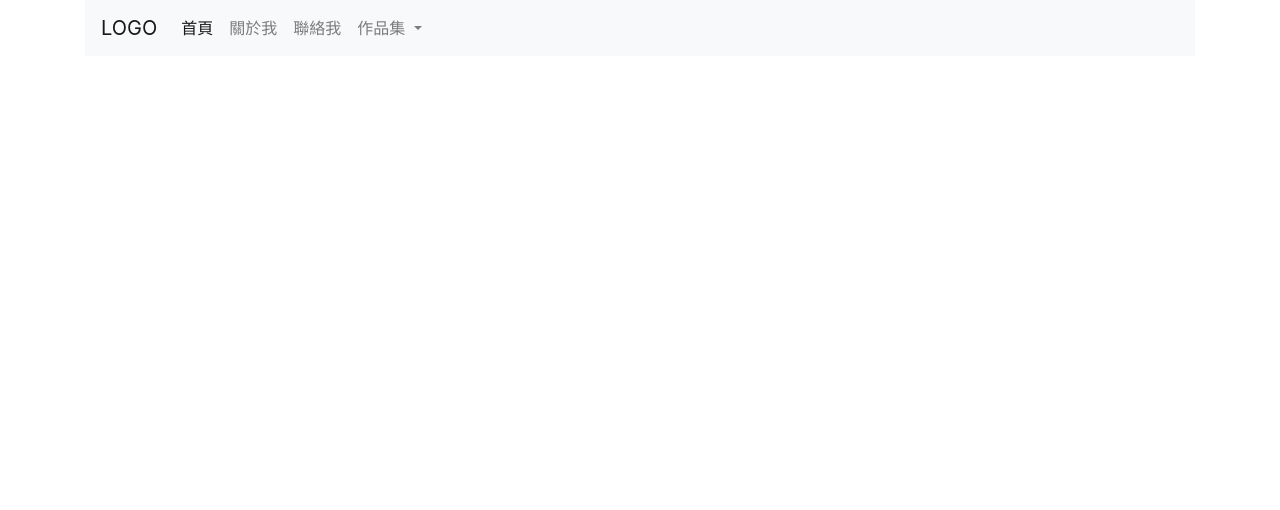
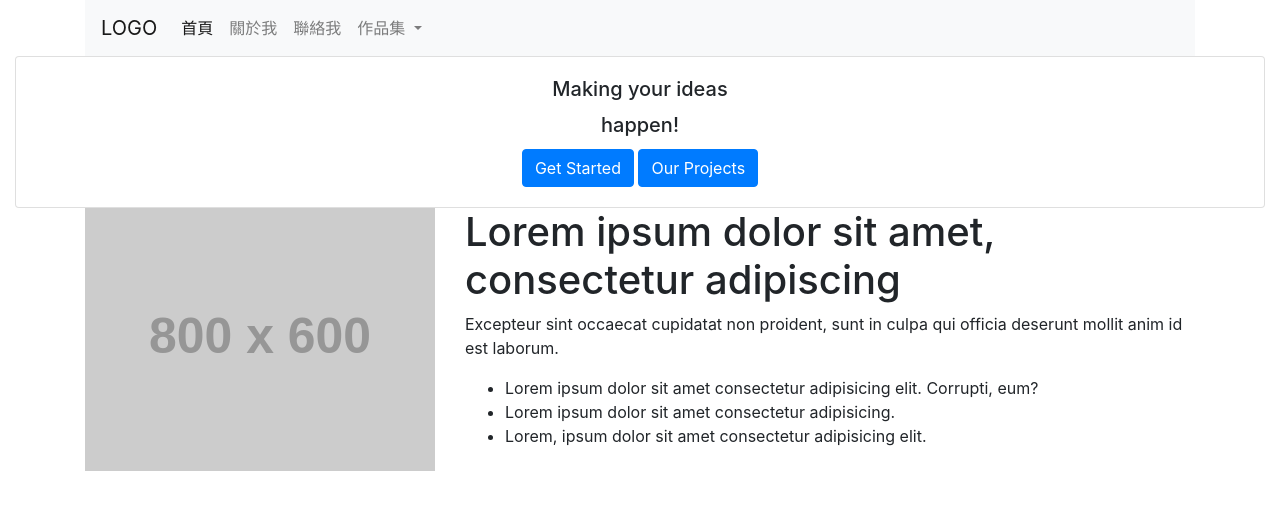
Before and after one commit to KID421/BootstrapWeb, a plain HTML site: page index.html in a window 1280 px wide. Drawn offline with nearby package versions, Linux system fonts and the light colour scheme; placeholder pictures from the web are drawn by us.

Commit message:
加入滿版區塊、內容 - 圖片與內文

```diff
--- a/index.html
+++ b/index.html
@@ -1,20 +1,24 @@
 <!doctype html>
 <html lang="zh">
+
 <head>
     <!-- Required meta tags -->
     <meta charset="utf-8">
     <meta name="viewport" content="width=device-width, initial-scale=1, shrink-to-fit=no">
 
     <!-- Bootstrap CSS -->
-    <link rel="stylesheet" href="https://stackpath.bootstrapcdn.com/bootstrap/4.3.1/css/bootstrap.min.css" integrity="sha384-ggOyR0iXCbMQv3Xipma34MD+dH/1fQ784/j6cY/iJTQUOhcWr7x9JvoRxT2MZw1T" crossorigin="anonymous">
+    <link rel="stylesheet" href="https://stackpath.bootstrapcdn.com/bootstrap/4.3.1/css/bootstrap.min.css"
+        integrity="sha384-ggOyR0iXCbMQv3Xipma34MD+dH/1fQ784/j6cY/iJTQUOhcWr7x9JvoRxT2MZw1T" crossorigin="anonymous">
 
     <title>Bootstrap Web</title>
 </head>
+
 <body>
     <div class="container">
         <nav class="navbar navbar-expand-lg navbar-light bg-light">
             <a class="navbar-brand" href="#">LOGO</a>
-            <button class="navbar-toggler" type="button" data-toggle="collapse" data-target="#navbarNavDropdown" aria-controls="navbarNavDropdown" aria-expanded="false" aria-label="Toggle navigation">
+            <button class="navbar-toggler" type="button" data-toggle="collapse" data-target="#navbarNavDropdown"
+                aria-controls="navbarNavDropdown" aria-expanded="false" aria-label="Toggle navigation">
                 <span class="navbar-toggler-icon"></span>
             </button>
             <div class="collapse navbar-collapse" id="navbarNavDropdown">
@@ -29,7 +33,8 @@
                         <a class="nav-link" href="#">聯絡我</a>
                     </li>
                     <li class="nav-item dropdown">
-                  <a class="nav-link dropdown-toggle" href="#" id="navbarDropdownMenuLink" role="button" data-toggle="dropdown" aria-haspopup="true" aria-expanded="false">
+                        <a class="nav-link dropdown-toggle" href="#" id="navbarDropdownMenuLink" role="button"
+                            data-toggle="dropdown" aria-haspopup="true" aria-expanded="false">
                             作品集
                         </a>
                         <div class="dropdown-menu" aria-labelledby="navbarDropdownMenuLink">
@@ -43,13 +48,45 @@
     </div>
 
     <div class="container-fluid">
+        <div class="card text-center">
+            <div class="card-body">
+                <h5 class="card-title">Making your ideas</h5>
+                <h5 class="card-title">happen!</h5>
+                <a href="#" class="btn btn-primary">Get Started</a>
+                <a href="#" class="btn btn-primary">Our Projects</a>
+            </div>
+        </div>
+    </div>
 
+    <div class="container">
+        <div class="row">
+            <div class="col-md-12 col-lg-4">
+                <img src="https://fakeimg.pl/800x600/666666/" class="img-fluid">
             </div>
+            <div class="col-md-12 col-lg-8">
+                <h1>Lorem ipsum dolor sit amet, consectetur adipiscing</h1>
+                <p>Excepteur sint occaecat cupidatat non proident, sunt in culpa qui officia deserunt mollit anim id est laborum.</p>
+                <ul>
+                    <li>Lorem ipsum dolor sit amet consectetur adipisicing elit. Corrupti, eum?</li>
+                    <li>Lorem ipsum dolor sit amet consectetur adipisicing.</li>
+                    <li>Lorem, ipsum dolor sit amet consectetur adipisicing elit.</li>
+                </ul>
+            </div>
+        </div>
+    </div>
+
 
     <!-- Optional JavaScript -->
     <!-- jQuery first, then Popper.js, then Bootstrap JS -->
-    <script src="https://code.jquery.com/jquery-3.3.1.slim.min.js" integrity="sha384-q8i/X+965DzO0rT7abK41JStQIAqVgRVzpbzo5smXKp4YfRvH+8abtTE1Pi6jizo" crossorigin="anonymous"></script>
-    <script src="https://cdnjs.cloudflare.com/ajax/libs/popper.js/1.14.7/umd/popper.min.js" integrity="sha384-UO2eT0CpHqdSJQ6hJty5KVphtPhzWj9WO1clHTMGa3JDZwrnQq4sF86dIHNDz0W1" crossorigin="anonymous"></script>
-    <script src="https://stackpath.bootstrapcdn.com/bootstrap/4.3.1/js/bootstrap.min.js" integrity="sha384-JjSmVgyd0p3pXB1rRibZUAYoIIy6OrQ6VrjIEaFf/nJGzIxFDsf4x0xIM+B07jRM" crossorigin="anonymous"></script>
+    <script src="https://code.jquery.com/jquery-3.3.1.slim.min.js"
+        integrity="sha384-q8i/X+965DzO0rT7abK41JStQIAqVgRVzpbzo5smXKp4YfRvH+8abtTE1Pi6jizo"
+        crossorigin="anonymous"></script>
+    <script src="https://cdnjs.cloudflare.com/ajax/libs/popper.js/1.14.7/umd/popper.min.js"
+        integrity="sha384-UO2eT0CpHqdSJQ6hJty5KVphtPhzWj9WO1clHTMGa3JDZwrnQq4sF86dIHNDz0W1"
+        crossorigin="anonymous"></script>
+    <script src="https://stackpath.bootstrapcdn.com/bootstrap/4.3.1/js/bootstrap.min.js"
+        integrity="sha384-JjSmVgyd0p3pXB1rRibZUAYoIIy6OrQ6VrjIEaFf/nJGzIxFDsf4x0xIM+B07jRM"
+        crossorigin="anonymous"></script>
 </body>
+
 </html>
```
Lines whose indentation alone changed are shown as unchanged.
